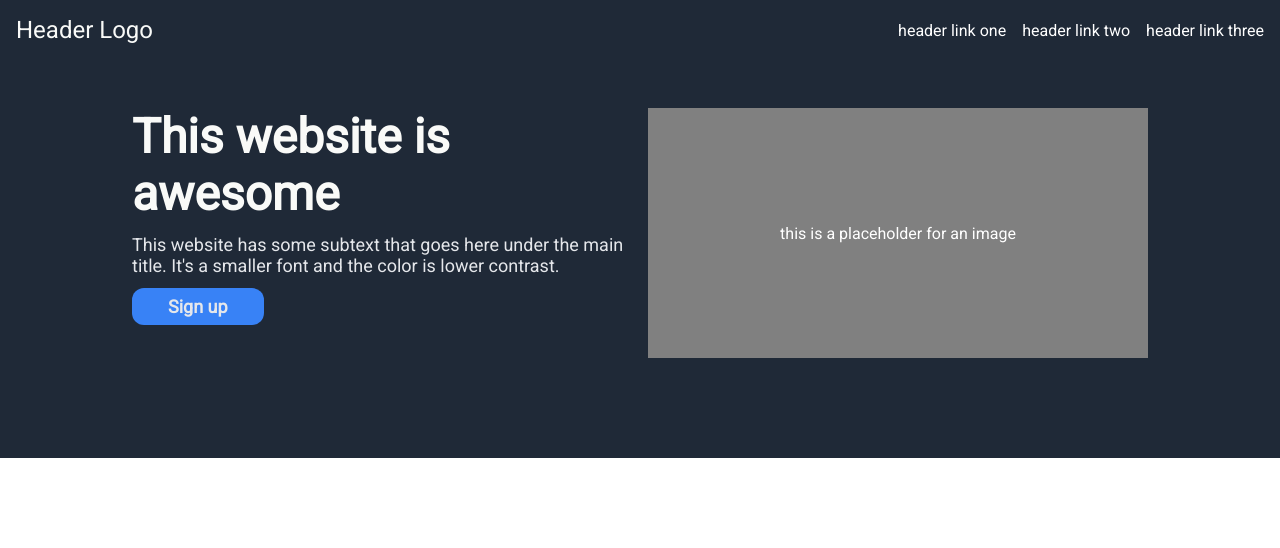
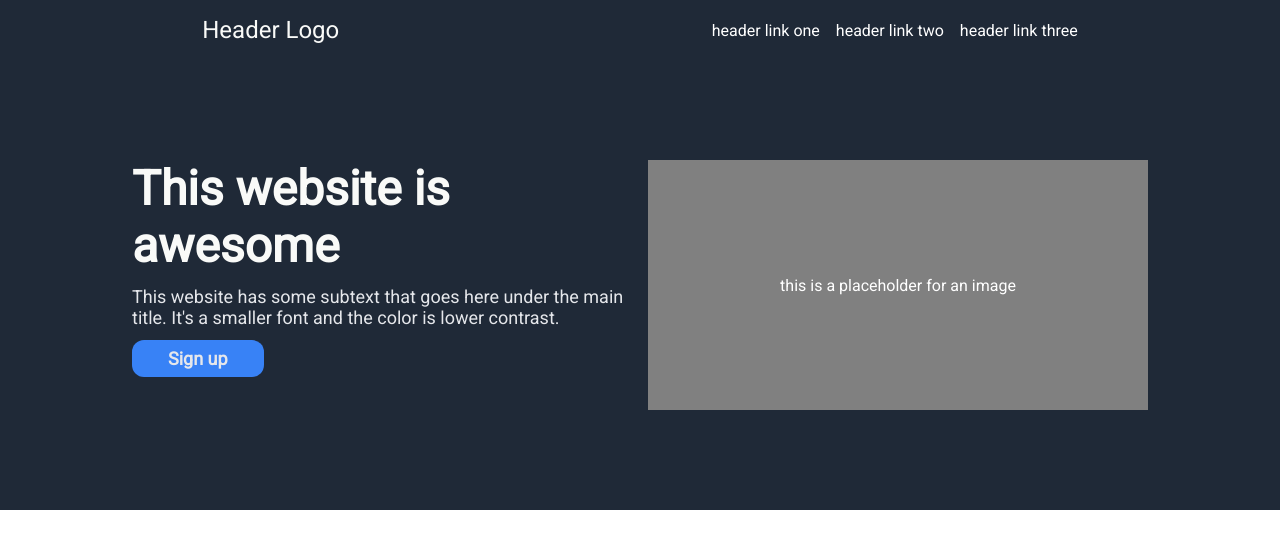
Before and after one commit to edwards955/landing, a plain HTML site: page index.html in a window 1280 px wide. Drawn offline with Linux system fonts and the light colour scheme.

Commit message:
Adjust header spacing

```diff
--- a/style.css
+++ b/style.css
@@ -18,9 +18,9 @@ body {
 
 .hero-header {
   align-items: center;
-  justify-content: space-between;
+  justify-content: space-around;
   padding: 16px;
-  margin-bottom: 48px;
+  margin-bottom: 100px;
 }
 
 .hero-content {
```
Also changed, not shown: index.html (+1 -0 lines).
